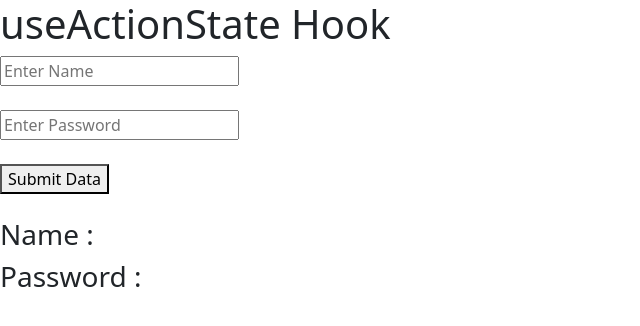
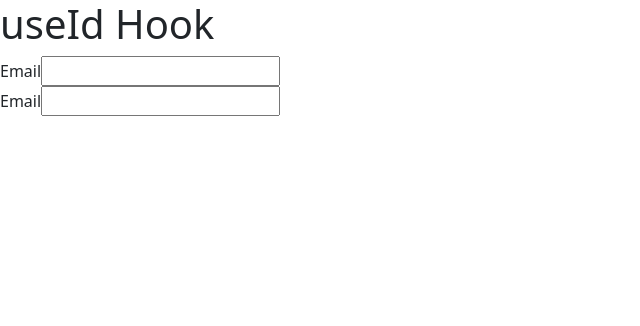
Before and after one commit to whoankitchauhan/learningReact, a React (Vite) app in the folder react1/: page / in a window 1280 px wide. Shown: the top 326 px of the page, without its empty margins (0-640 px from the left). Built offline with nearby package versions, Linux system fonts and the light colour scheme.

Commit message:
useID Hook

```diff
--- a/react1/src/App.jsx
+++ b/react1/src/App.jsx
@@ -1,60 +1,20 @@
-import { useActionState } from "react";
+import { useId } from "react";
 
 function App() {
-  const handleSubmit = async (prevdata, formData) => {
-    let name = formData.get("name");
-    let password = formData.get("password");
-
-    console.log("HandleSubmit Function Called");
-    await new Promise((res) => setTimeout(res, 3000));
-    console.log("Name : ", name);
-    console.log("Password : ", password);
-    if (name && password) {
-      return {
-        message: "Data Submitted",
-        name,
-        password,
-      };
-    } else {
-      return {
-        error: "Enter Both the Fields",
-        name,
-        password,
-      };
-    }
-  };
-  const [data, action, pending] = useActionState(handleSubmit, undefined);
-  console.log(data);
   return (
     <div>
-      <h1>useActionState Hook </h1>
-      <form action={action}>
-        <input
-          defaultValue={data?.name}
-          type="text"
-          placeholder="Enter Name"
-          name="name"
-        />
-        <br />
-        <br />
-        <input
-          defaultValue={data?.name}
-          type="password"
-          placeholder="Enter Password"
-          name="password"
-        />
-        <br />
-        <br />
-        <button disabled={pending}>Submit Data</button>
-        {pending && <p style={{ color: "blue" }}>Submitting...</p>}
-        <br />
-        <br />
-      </form>
-      {data?.error && <span style={{ color: "red" }}>{data?.error}</span>}
-      {data?.message && <span style={{ color: "green" }}>{data?.message}</span>}
-
-      <h3>Name : {data?.name}</h3>
-      <h3>Password : {data?.password}</h3>
+      <h1>useId Hook</h1>
+      <FormGroup />
+      <FormGroup />
+    </div>
+  );
+}
+function FormGroup() {
+  const id = useId();
+  return (
+    <div>
+      <label htmlFor={id}>Email</label>
+      <input id={id} type="email" />
     </div>
   );
 }
```
